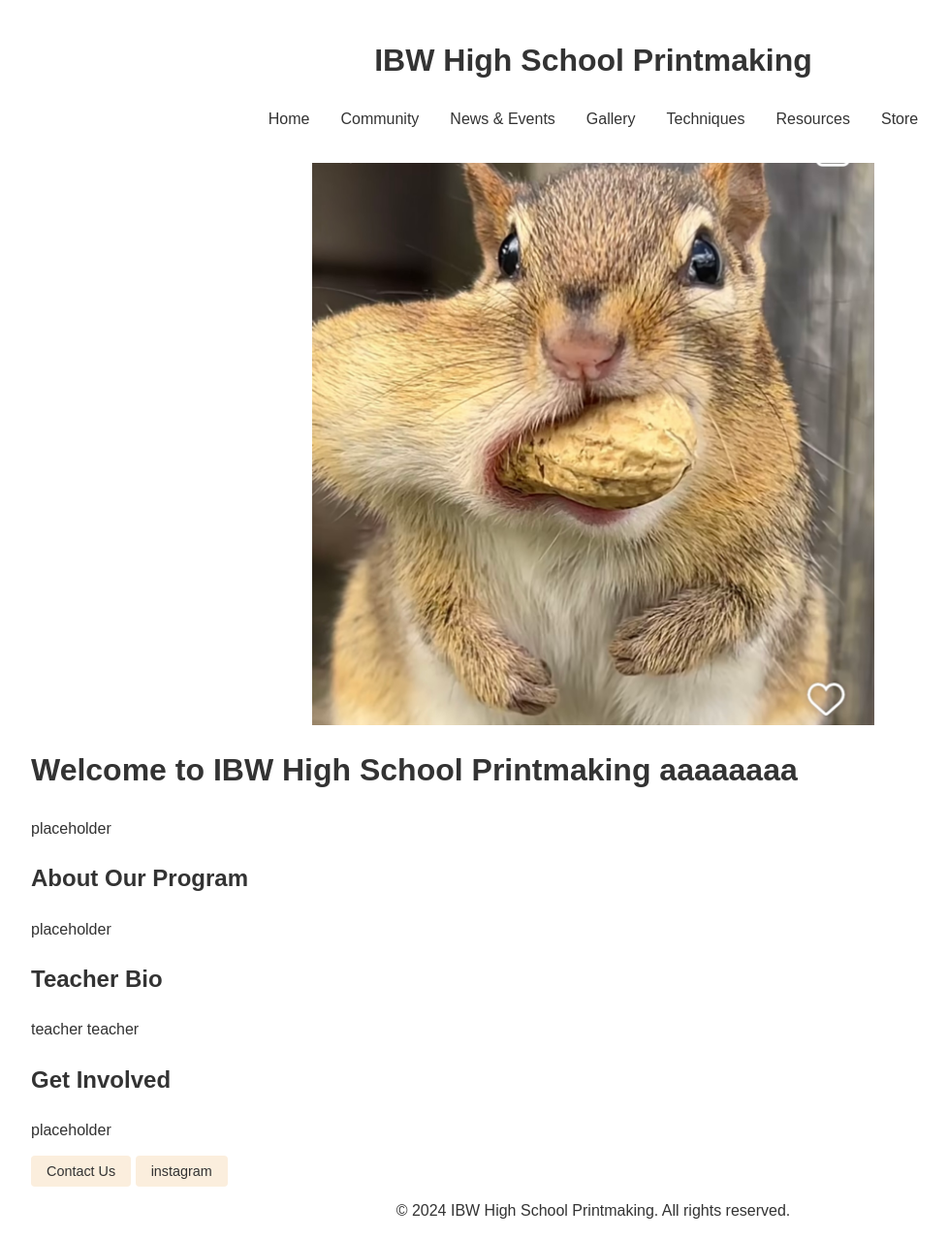
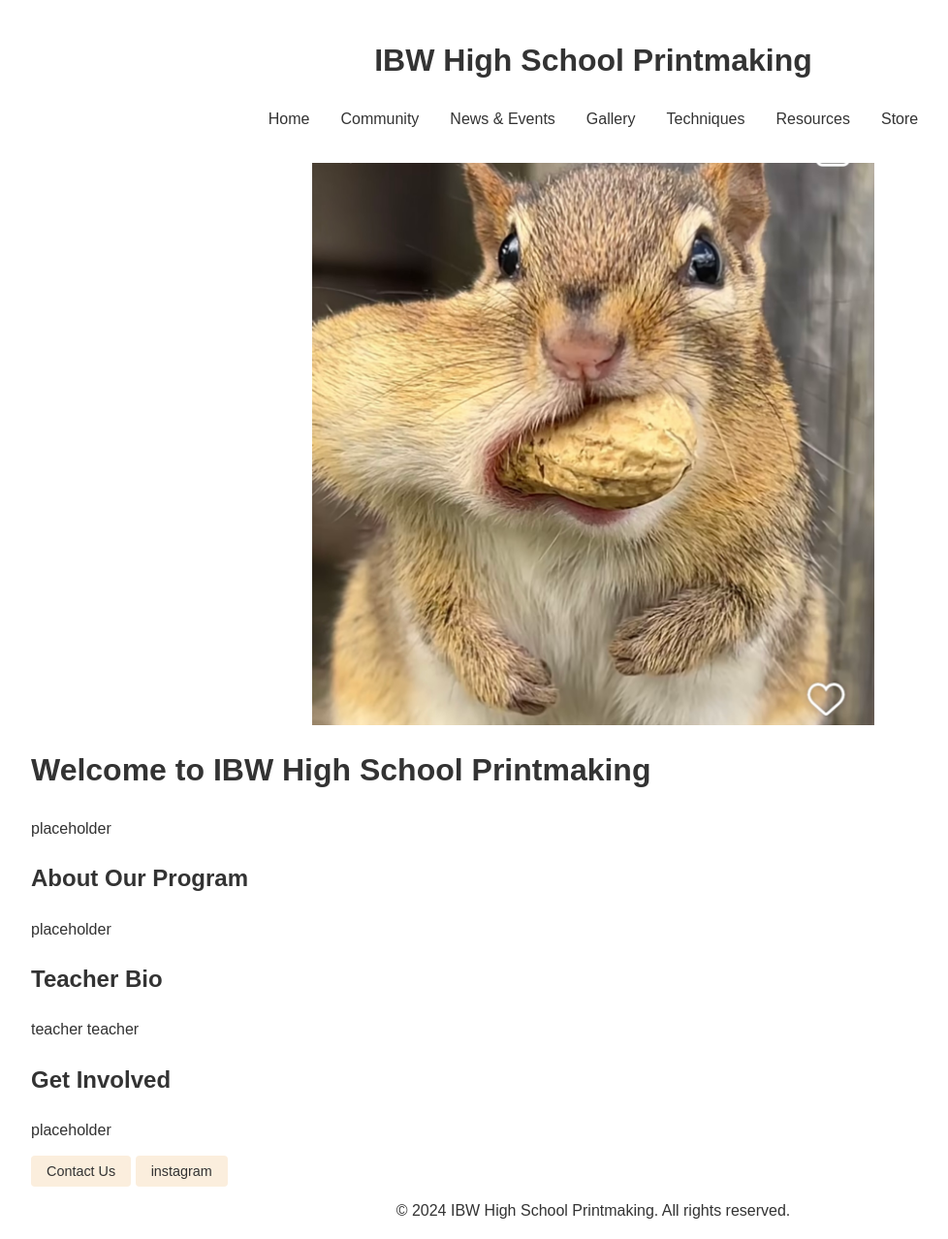
Before and after one commit to IBWPrintmaking/IBWPrintmaking.github.io, a Jekyll site: the page built from index.html, in a window 1280 px wide. Shown: the whole page at 97% size, without its empty margins (28-1006 px from the left). Built offline with Jekyll 4.4.1, drawn with Linux system fonts in a browser that asks for light colours.

Commit message:
Update index.html

```diff
--- a/index.html
+++ b/index.html
@@ -14,7 +14,7 @@ title: Home
 
     <img src="assets/designs/IMG_5797.JPG" alt="alternatetext" style="max-width:2200px; max-height:2000px;" class="center">
 
-    <h1>Welcome to IBW High School Printmaking aaaaaaaa</h1>
+    <h1>Welcome to IBW High School Printmaking</h1>
     <p>placeholder</p>
 
     <h2>About Our Program</h2>
```
